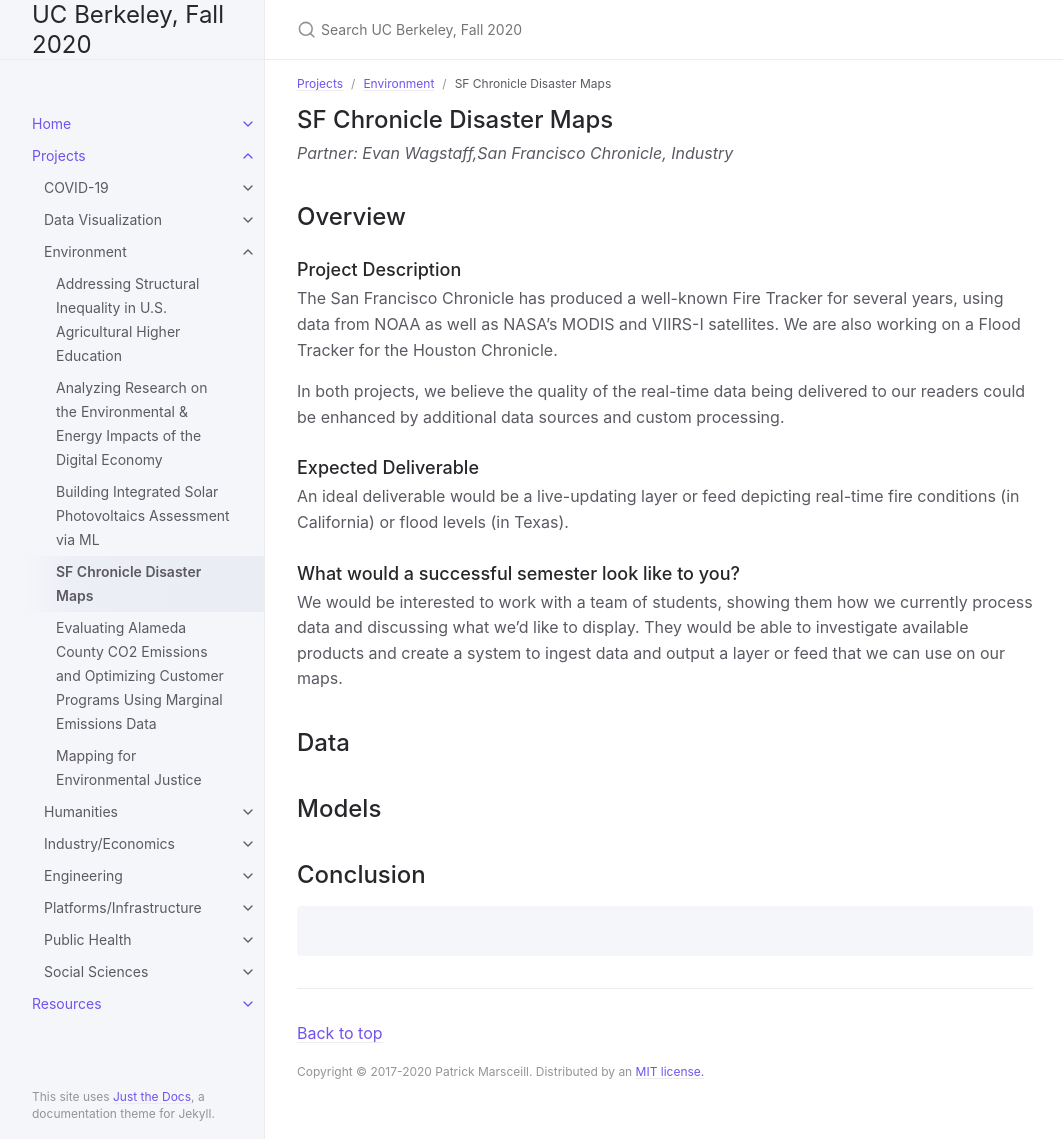
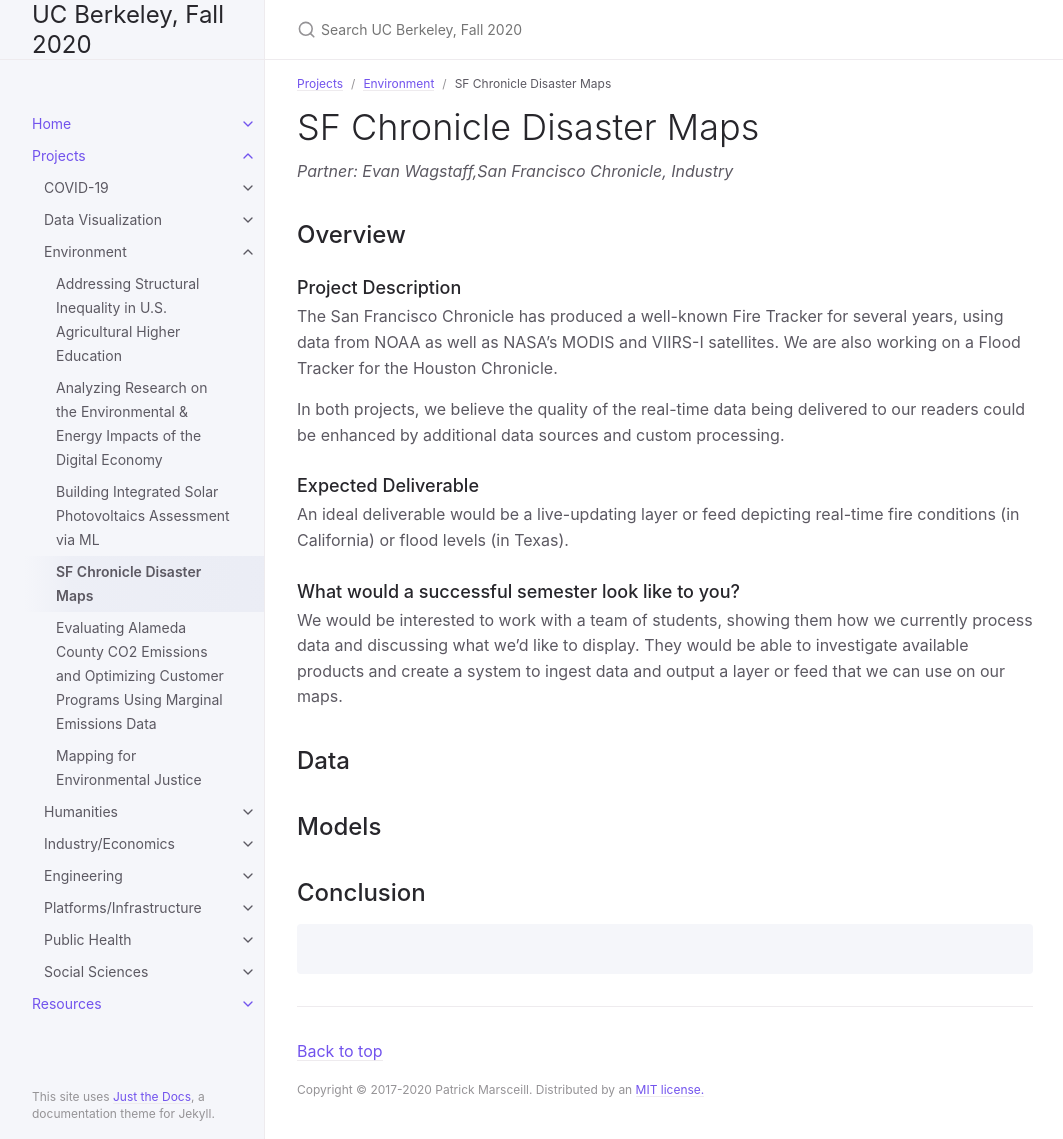
Before and after one commit to DS-Discovery/ds-discovery.github.io, a Jekyll site: the page built from Projects/Environment/E-SF Chronicle Disaster Maps.md, in a window 1280 px wide and 1139 px high. Shown: the whole window, without its empty margins (107-1170 px from the left). Built offline with Jekyll 4.4.1, drawn with Linux system fonts in a browser that asks for light colours.

```diff
--- a/Projects/Environment/E-SF Chronicle Disaster Maps.md
+++ b/Projects/Environment/E-SF Chronicle Disaster Maps.md
@@ -7,7 +7,7 @@ nav_order: 3
 ---
 
 
-## SF Chronicle Disaster Maps
+# SF Chronicle Disaster Maps
 *Partner: Evan Wagstaff,San Francisco Chronicle, Industry*
 
 ## Overview
```
